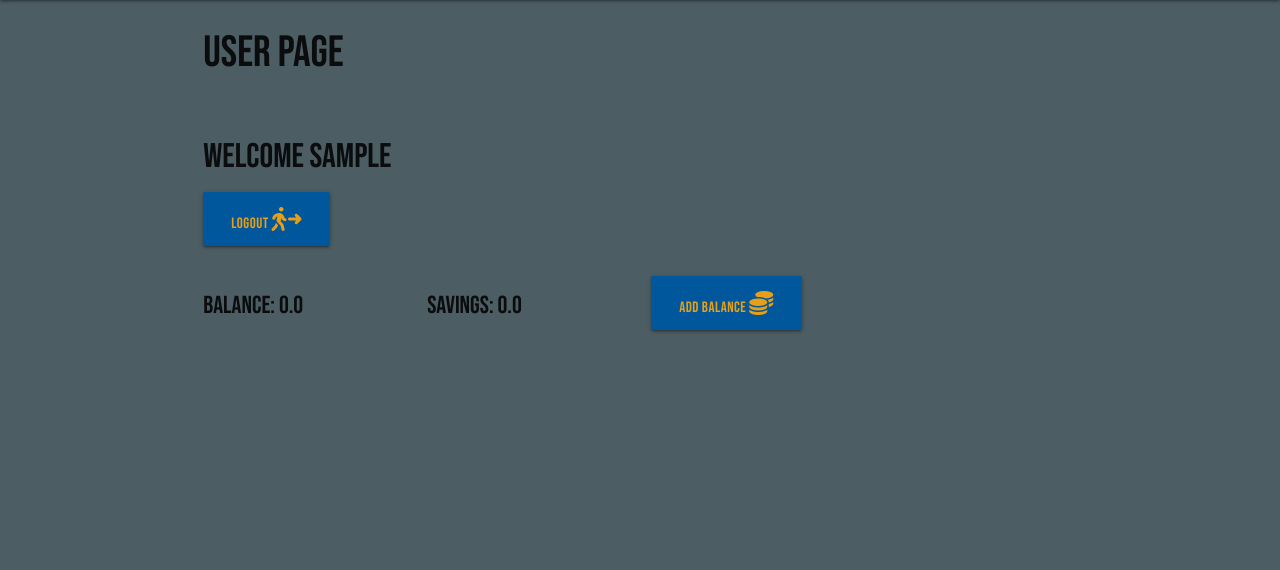
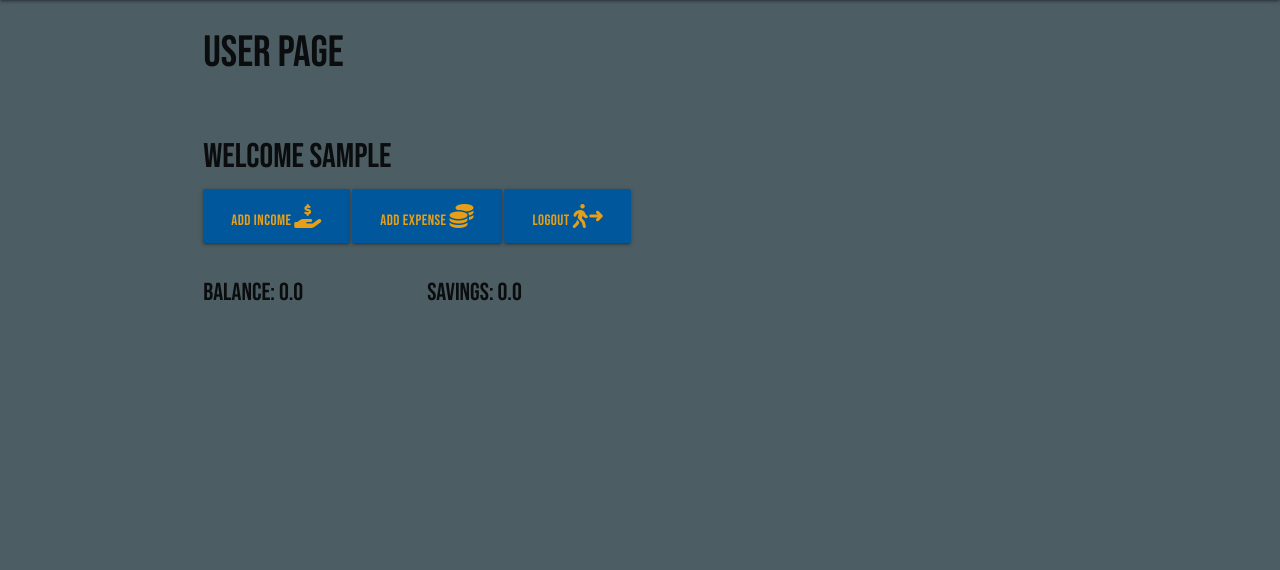
Before and after one commit to Nmyhi/BudgetPal, a Flask app: page /userpage in a window 1280 px wide. Shown: the part 68-638 px from the top of the page. Run offline with Flask 2, Linux system fonts and the light colour scheme; the visitor is signed in with stand-in values (Sample User, id 1); data comes from the database, SQL or seed files in the repository.

Commit message:
Add routing , templates and links to add_income and add_expense

```diff
--- a/budgetpal/models.py
+++ b/budgetpal/models.py
@@ -53,7 +53,6 @@ class Expense(db.Model):
     category = db.relationship('Category', backref='expenses', lazy=True)
 
 
-
 class Category(db.Model):
     # schema for category
     id = db.Column(db.Integer, primary_key=True)
--- a/budgetpal/routes.py
+++ b/budgetpal/routes.py
@@ -50,6 +50,11 @@ def userpage():
     return render_template("userpage.html")
 
 
-@app.route("/add_balance")
-def add_balance():
-    return render_template("add_balance.html")
+@app.route("/add_income", methods=["GET", "POST"])
+def add_income():
+    return render_template("add_income.html")
+
+
+@app.route("/add_expense", methods=["GET", "POST"])
+def add_expense():
+    return render_template("add_expense.html")
--- a/budgetpal/templates/add_balance.html
+++ b/budgetpal/templates/add_expense.html
@@ -1,3 +1,3 @@
 {% extends "base.html" %} {% block content %}
-<h3>Add Balance</h3>
+<h3>Add Expense</h3>
 {% endblock %}
--- /dev/null
+++ b/budgetpal/templates/add_income.html
@@ -0,0 +1,3 @@
+{% extends "base.html" %} {% block content %}
+<h3>Add Income</h3>
+{% endblock %}
--- a/budgetpal/templates/userpage.html
+++ b/budgetpal/templates/userpage.html
@@ -13,13 +13,21 @@
     {% else %}
     <div>
       <h4>Welcome {{current_user.username}}</h4>
-      <h5>
-        <a
-          href="{{ url_for('loggout') }}"
-          class="btn-large secondary-color light-blue darken-4"
-          >Logout <i class="fa-solid fa-person-walking-arrow-right"></i
-        ></a>
-      </h5>
+      <a
+        href="{{ url_for('add_income') }}"
+        class="btn-large secondary-color light-blue darken-4"
+        >Add Income <i class="fa-solid fa-hand-holding-dollar"></i
+      ></a>
+      <a
+        href="{{ url_for('add_expense') }}"
+        class="btn-large secondary-color light-blue darken-4"
+        >Add Expense <i class="fa-solid fa-coins"></i
+      ></a>
+      <a
+        href="{{ url_for('loggout') }}"
+        class="btn-large secondary-color light-blue darken-4"
+        >Logout <i class="fa-solid fa-person-walking-arrow-right"></i
+      ></a>
     </div>
     {% endif %}
   </div>
@@ -27,14 +35,5 @@
 <div class="row">
   <div class="col s3"><h5>Balance: {{current_user.balance}}</h5></div>
   <div class="col s3"><h5>Savings: {{current_user.savings}}</h5></div>
-  {% if current_user.balance == 0 %}
-  <div class="col s3">
-    <a
-      href="{{ url_for('add_balance') }}"
-      class="btn-large secondary-color light-blue darken-4"
-      >Add Balance <i class="fa-solid fa-coins"></i
-    ></a>
-  </div>
-  {% endif %}
 </div>
 {% endblock%}
```
